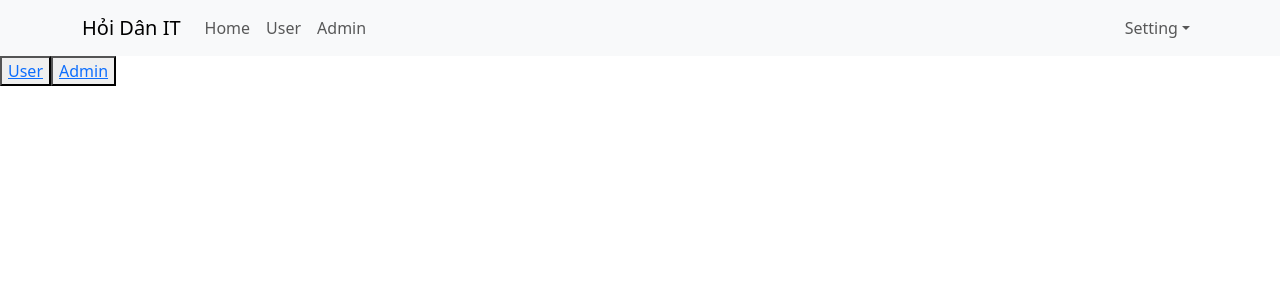
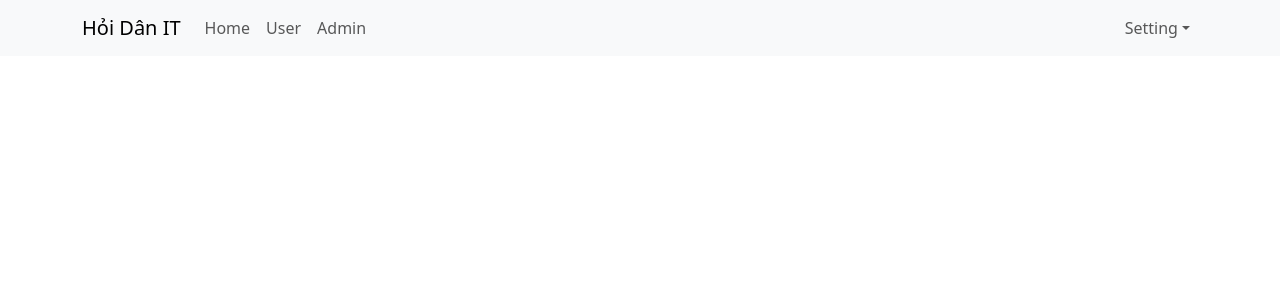
Before and after one commit to TRINHNAMTRUNG/ReactHook_With_HoiDanIT, a React (Create React App) app: page / in a window 1280 px wide. Shown: the top 300 px of the page. Built offline with nearby package versions, Linux system fonts and the light colour scheme.

Commit message:
Chapter5-Video 49

```diff
--- a/src/App.js
+++ b/src/App.js
@@ -1,15 +1,22 @@
 
 import './App.scss';
 import Header from './components/Header/Header';
-import { Link } from 'react-router-dom';
+import { Outlet } from 'react-router-dom';
 function App() {
   return (
     <div className="App-container">
-      <Header/>
-      <div>
-        <button><Link to={`/users`}>User</Link></button>
-        <button><Link to={`/admins`}>Admin</Link></button>
+      <div className='header-container'>
+        <Header />
       </div>
+      <div className='main-container'>
+        <div className='sidenav-container'>
+
+        </div>
+        <div className='app-content'>
+          <Outlet/>
+        </div>
+      </div>
+
     </div>
   );
 }
--- a/src/index.js
+++ b/src/index.js
@@ -20,9 +20,10 @@
 
   <BrowserRouter>
     <Routes>
-      <Route path="/" element={<App />} />
-      <Route path="/users" element={<User />} />
-      <Route path="/admins" element={<Admin />} />
+      <Route path="/" element={<App />} >
+        <Route path="/users" element={<User />} />
+        <Route path="/admins" element={<Admin />} />
+      </Route>
     </Routes>
   </BrowserRouter>
 );
```
